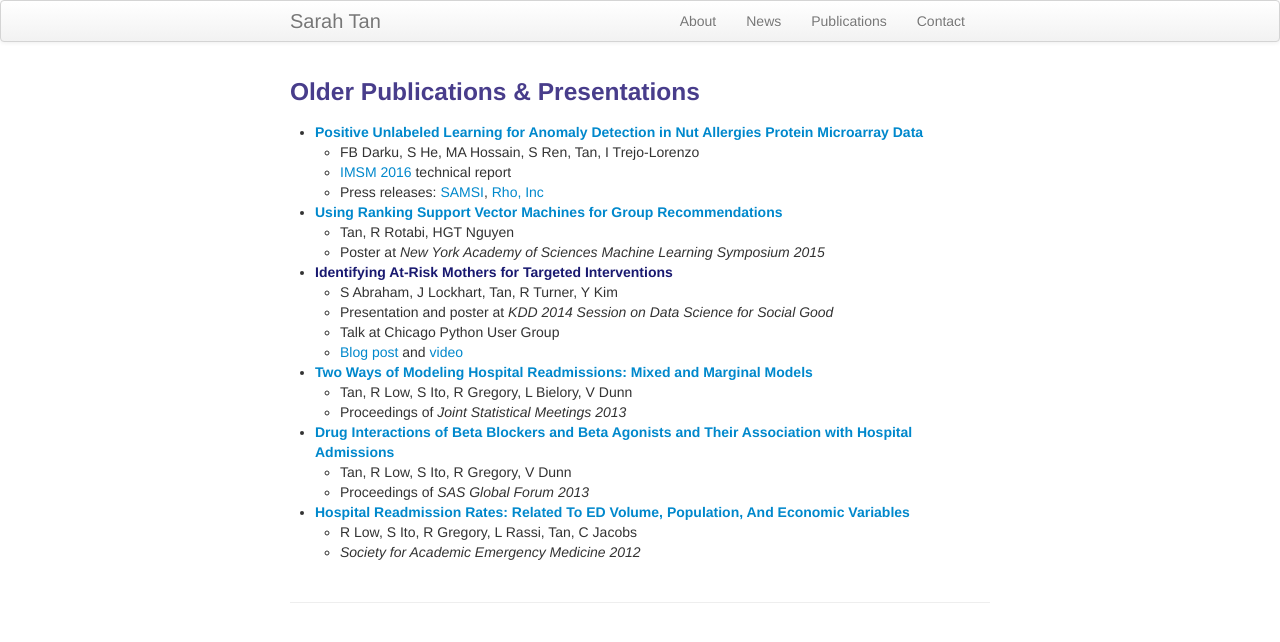
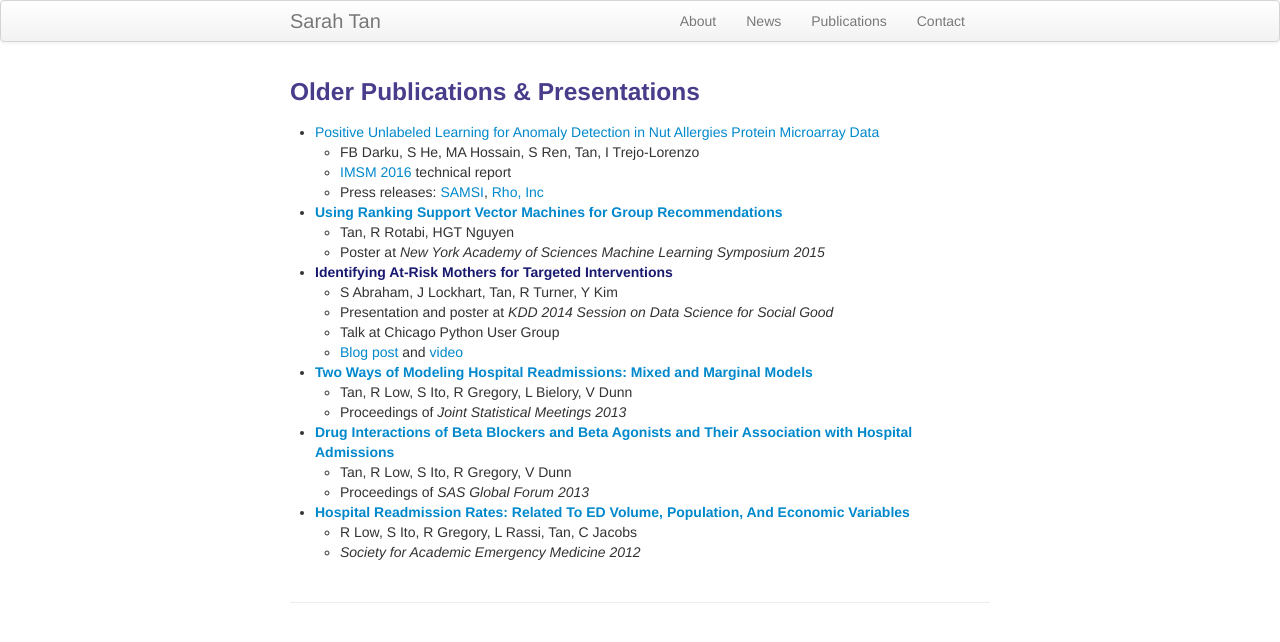
Before and after one commit to shftan/shftan.github.io, a Jekyll site: the page built from olderpublications.md, in a window 1280 px wide. Shown: the top 642 px of the page. Built offline with Jekyll 4.4.1, drawn with Linux system fonts in a browser that asks for light colours.

Commit message:
Update olderpublications.md

```diff
--- a/olderpublications.md
+++ b/olderpublications.md
@@ -7,7 +7,7 @@ keywords: Sarah Tan, Cornell, Statistics, interpretability, causal inference
 
 <div class="row-fluid"><h3>Older Publications & Presentations</h3>
 </div>
-- <span style="color:magenta;font-weight:bold">[Positive Unlabeled Learning for Anomaly Detection in Nut Allergies Protein Microarray Data](https://www.samsi.info/wp-content/uploads/2016/08/IMSM16_report.pdf)</span>
+- <span id="paper">[Positive Unlabeled Learning for Anomaly Detection in Nut Allergies Protein Microarray Data](https://www.samsi.info/wp-content/uploads/2016/08/IMSM16_report.pdf)</span>
    - FB Darku, S He, MA Hossain, S Ren, Tan, I Trejo-Lorenzo
    - [IMSM 2016](https://www.samsi.info/programs-and-activities/2016-2017-education-and-outreach-programs-and-workshops/2016-industrial-mathstat-modeling-workshop-for-graduate-students-july-17-27-2016/) technical report
    - Press releases: [SAMSI](https://www.samsi.info/imsm-2016-prepares-graduate-students-real-world-research/), [Rho, Inc](http://resources.rhoworld.com/blog/rho-participates-in-innovative-graduate-student-workshop-for-6th-consecutive-year)
```
